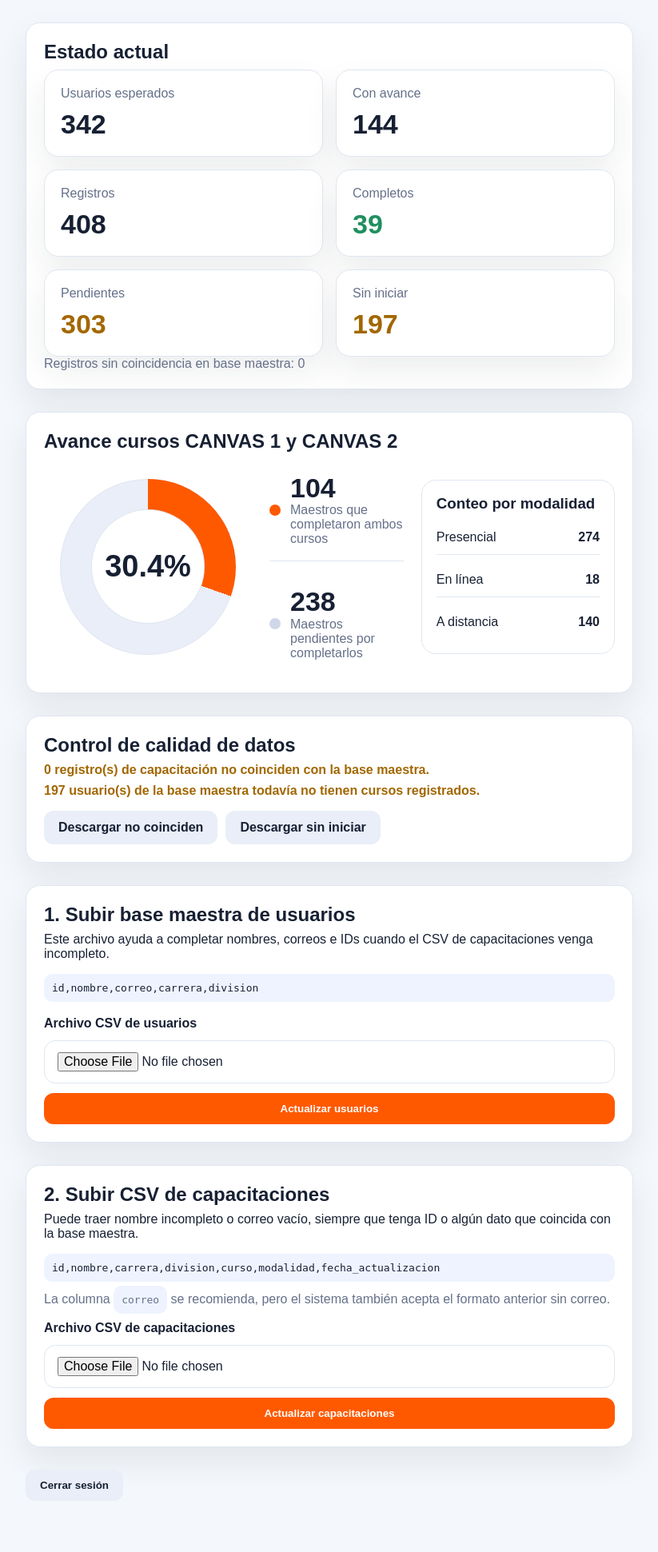
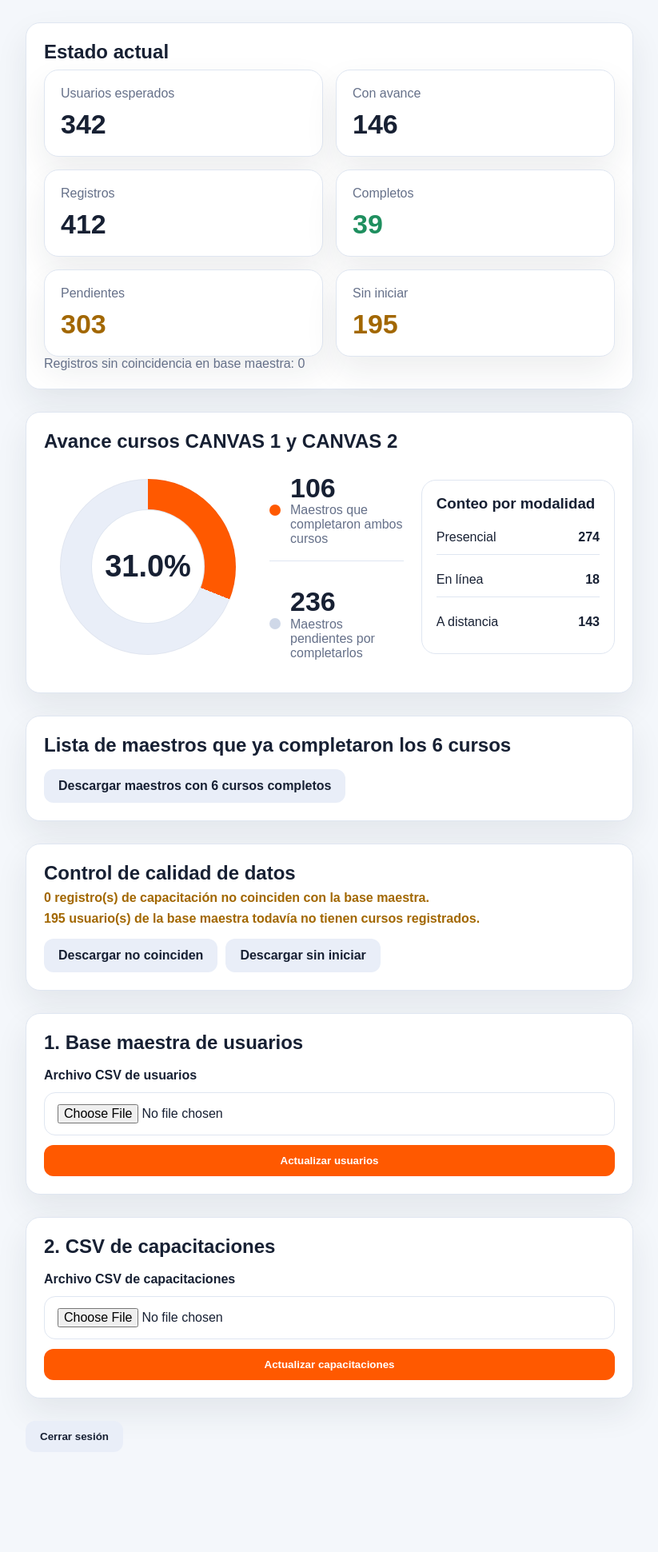
Before and after one commit to renauds25/reporte-canvas, a Flask app: page /admin/panel in a window 1280 px wide. Shown: the part 177-2118 px from the top of the page at 80% size, without its empty margins (228-1051 px from the left). After the commit the page ends 1978 px from the top, so only its background shows below. Run offline with Flask 3, Linux system fonts and the light colour scheme; the visitor is signed in with stand-in values (Sample User, id 1); parts of the project's set-up code (start-up, migrations or seed data) failed here and were passed over.

Commit message:
Agregar descarga de maestros con seis cursos completos

```diff
--- a/app.py
+++ b/app.py
@@ -579,6 +579,32 @@ def download_sin_iniciar():
     return make_csv_response("usuarios_sin_iniciar.csv", reporte["usuarios_sin_iniciar_lista"], headers)
 
 
+@app.get("/admin/download/completos")
+@report_login_required
+@login_required
+def download_maestros_completos():
+    reporte = build_report(read_capacitaciones(), read_users())
+    maestros_completos = []
+
+    for persona in reporte["personas"]:
+        if not persona.get("completo"):
+            continue
+
+        maestros_completos.append({
+            "id": persona.get("id", ""),
+            "nombre": persona.get("nombre", ""),
+            "correo": persona.get("correo", ""),
+            "carrera": persona.get("carrera", ""),
+            "division": persona.get("division", ""),
+            "cursos_completados": persona.get("total_cursos", 0),
+        })
+
+    maestros_completos.sort(key=lambda item: norm(item.get("nombre", "")))
+
+    headers = ["id", "nombre", "correo", "carrera", "division", "cursos_completados"]
+    return make_csv_response("maestros_6_cursos_completos.csv", maestros_completos, headers)
+
+
 @app.post("/admin/logout")
 def logout():
     session.clear()
--- a/templates/admin.html
+++ b/templates/admin.html
@@ -104,6 +104,13 @@
             </section>
 
             <section class="section panel">
+                <h2>Lista de maestros que ya completaron los 6 cursos</h2>
+                <div class="actions">
+                    <a class="btn secondary" href="/admin/download/completos">Descargar maestros con 6 cursos completos</a>
+                </div>
+            </section>
+
+            <section class="section panel">
                 <h2>Control de calidad de datos</h2>
                 {% if reporte.usa_base_maestra %}
                     <p class="warning-text"><span id="adminQualitySinCoincidencia">{{ reporte.total_registros_sin_coincidencia }}</span> registro(s) de capacitación no coinciden con la base maestra.</p>
@@ -118,9 +125,7 @@
             </section>
 
             <section class="section panel">
-                <h2>1. Subir base maestra de usuarios</h2>
-                <p>Este archivo ayuda a completar nombres, correos e IDs cuando el CSV de capacitaciones venga incompleto.</p>
-                <pre class="code">id,nombre,correo,carrera,division</pre>
+                <h2>1. Base maestra de usuarios</h2>
 
                 <form method="post" action="/admin/upload/usuarios" enctype="multipart/form-data" class="form admin-upload-form" data-upload-type="usuarios">
                     <label for="usuarios">Archivo CSV de usuarios</label>
@@ -130,10 +135,7 @@
             </section>
 
             <section class="section panel">
-                <h2>2. Subir CSV de capacitaciones</h2>
-                <p>Puede traer nombre incompleto o correo vacío, siempre que tenga ID o algún dato que coincida con la base maestra.</p>
-                <pre class="code">id,nombre,carrera,division,curso,modalidad,fecha_actualizacion</pre>
-                <p class="muted">La columna <code>correo</code> se recomienda, pero el sistema también acepta el formato anterior sin correo.</p>
+                <h2>2. CSV de capacitaciones</h2>
 
                 <form method="post" action="/admin/upload/capacitaciones" enctype="multipart/form-data" class="form admin-upload-form" data-upload-type="capacitaciones">
                     <label for="capacitaciones">Archivo CSV de capacitaciones</label>
```
Also changed, not shown: data/capacitaciones.csv, static/css/styles.css (line endings or trailing spaces).
